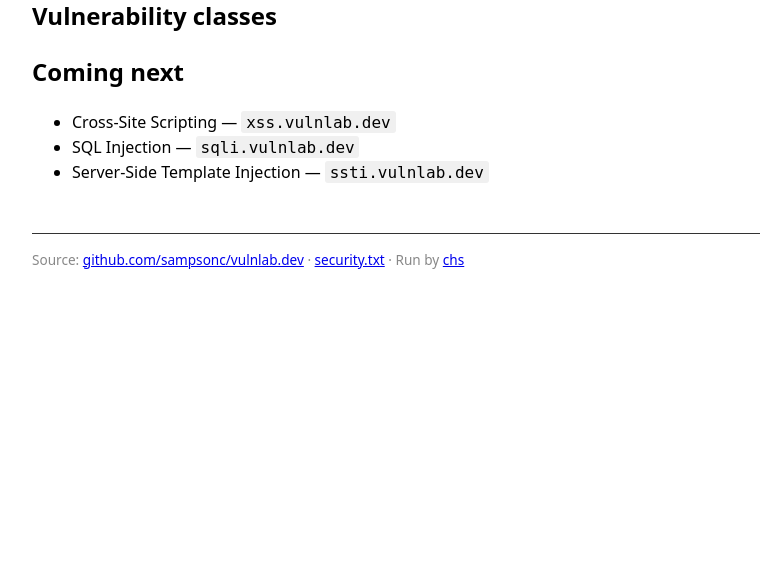
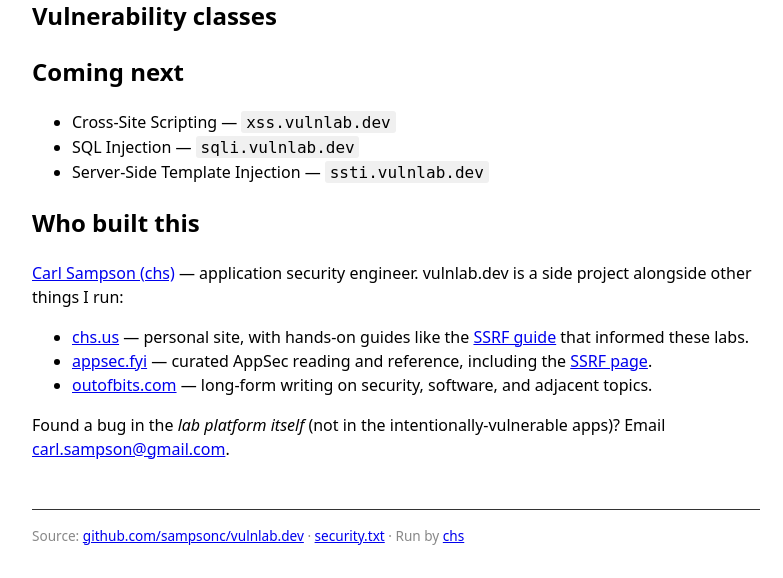
Before and after one commit to sampsonc/vulnlab.dev, a Flask app: template apps/landing/templates/index.html in a window 1280 px wide. Shown: the part 297-875 px from the top of the page, without its empty margins (244-1027 px from the left). Before the commit the page ends 566 px from the top, so only its background shows below. Run offline with Flask 3, Linux system fonts and the light colour scheme; the template is opened without the code that fills it, so the values that code supplies are empty.

Commit message:
Add 'Who built this' section to landing page
Links to chs.us, appsec.fyi, and outofbits.com — the three sites informing
and adjacent to this project.

Co-Authored-By: Claude Opus 4.7 (1M context) <noreply@anthropic.com>

```diff
--- a/apps/landing/templates/index.html
+++ b/apps/landing/templates/index.html
@@ -57,6 +57,20 @@ code { font-family: ui-monospace, monospace; padding: .1em .3em; border-radius:
     <li>Server-Side Template Injection — <code>ssti.vulnlab.dev</code></li>
 </ul>
 
+<h2>Who built this</h2>
+<p>
+    <a href="https://chs.us/">Carl Sampson (chs)</a> — application security engineer.
+    vulnlab.dev is a side project alongside other things I run:
+</p>
+<ul>
+    <li><a href="https://chs.us/">chs.us</a> — personal site, with hands-on guides like the <a href="https://chs.us/guides/ssrf/">SSRF guide</a> that informed these labs.</li>
+    <li><a href="https://appsec.fyi/">appsec.fyi</a> — curated AppSec reading and reference, including the <a href="https://appsec.fyi/ssrf.html">SSRF page</a>.</li>
+    <li><a href="https://outofbits.com/">outofbits.com</a> — long-form writing on security, software, and adjacent topics.</li>
+</ul>
+<p>
+    Found a bug in the <em>lab platform itself</em> (not in the intentionally-vulnerable apps)? Email <a href="mailto:carl.sampson@gmail.com">carl.sampson@gmail.com</a>.
+</p>
+
 <footer>
     Source: <a href="https://github.com/sampsonc/vulnlab.dev">github.com/sampsonc/vulnlab.dev</a> ·
     <a href="/.well-known/security.txt">security.txt</a> ·
```
